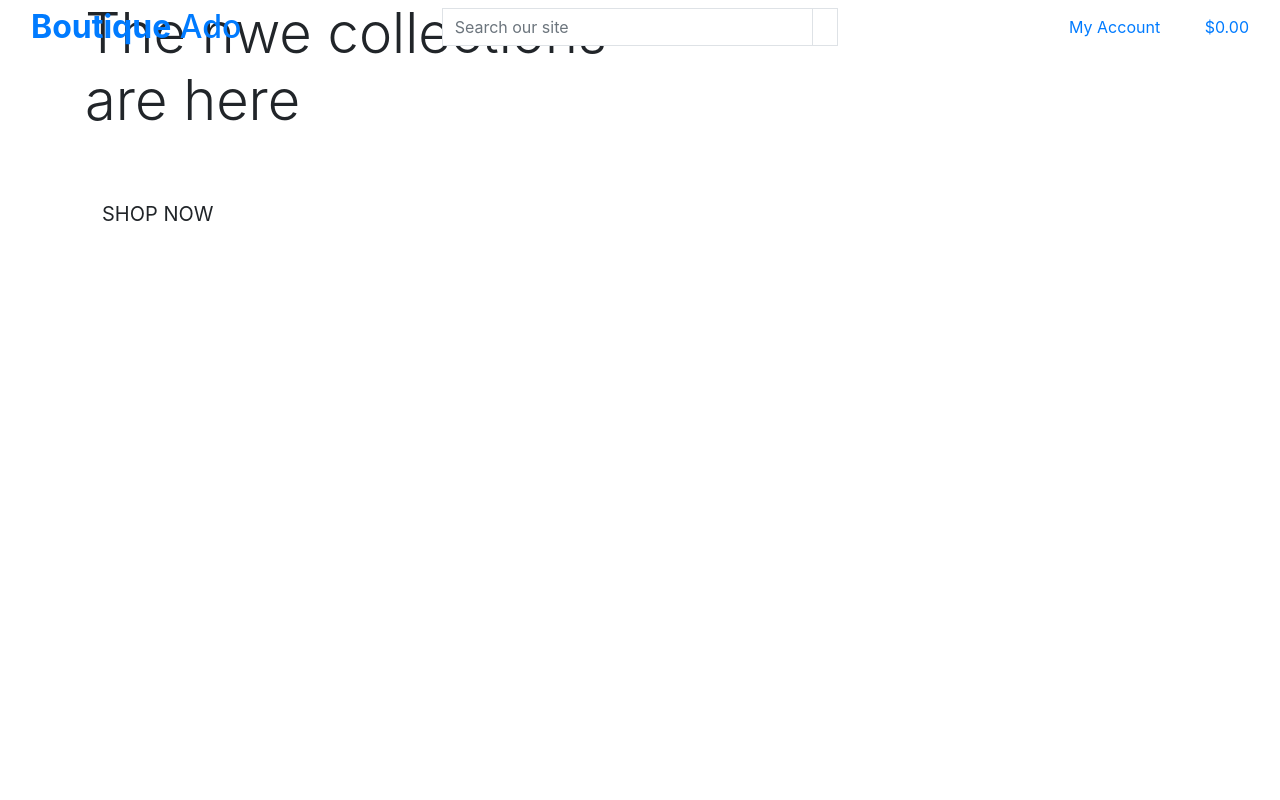
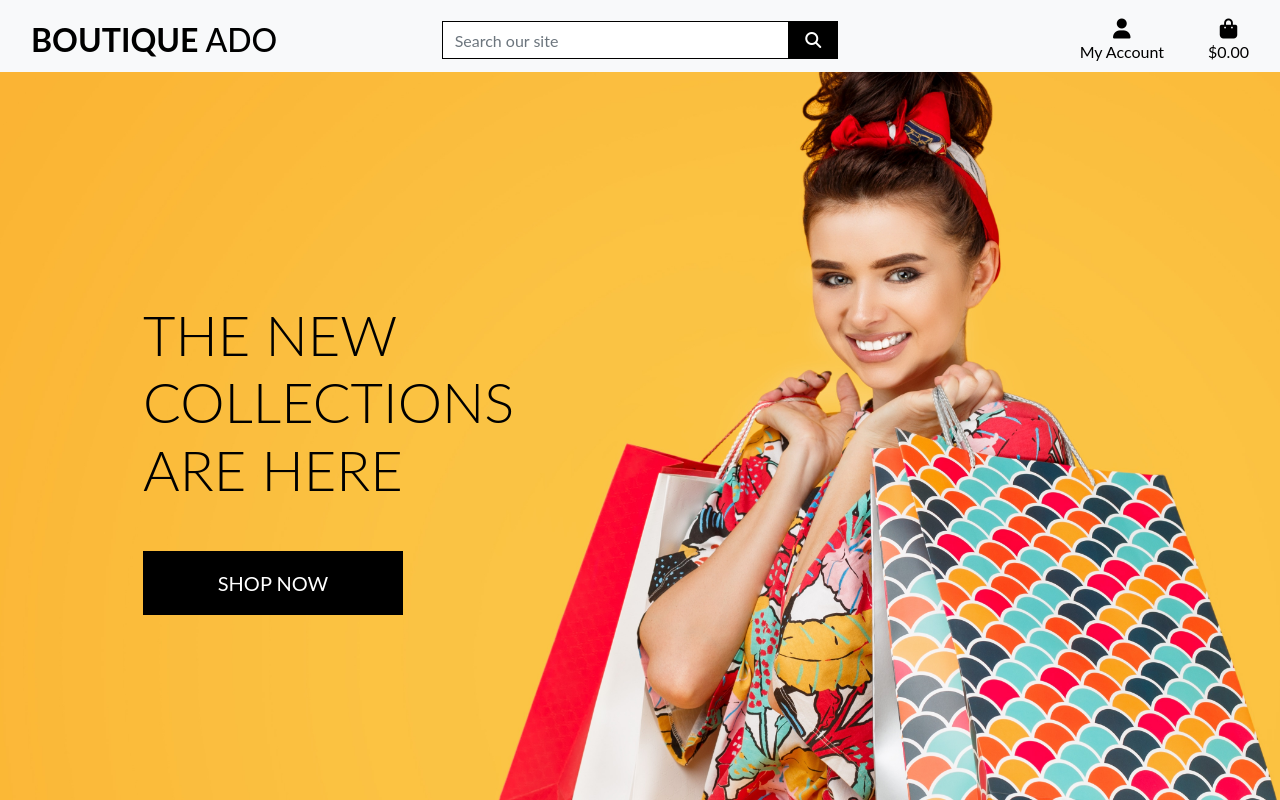
Before and after one commit to Fordalex/boutique_ado, a Django app: page / in a window 1280 px wide. Run offline with Django 3.2, Linux system fonts and the light colour scheme; some libraries are stand-ins or nearby versions.

Commit message:
Completed homepage header and CSS.

```diff
--- a/boutique_ado/settings.py
+++ b/boutique_ado/settings.py
@@ -146,3 +146,7 @@ USE_TZ = True
 # https://docs.djangoproject.com/en/3.0/howto/static-files/
 
 STATIC_URL = '/static/'
+STATICFILES_DIRS = (os.path.join(BASE_DIR, 'static'),)
+
+MEDIA_URL = '/media/'
+MEDIA_ROOT = os.path.join(BASE_DIR, 'media')
--- a/boutique_ado/urls.py
+++ b/boutique_ado/urls.py
@@ -15,10 +15,11 @@ Including another URLconf
 """
 from django.contrib import admin
 from django.urls import path, include
-
+from django.conf import settings
+from django.conf.urls.static import static
 
 urlpatterns = [
     path('admin/', admin.site.urls),
     path('accounts/', include('allauth.urls')),
     path('', include('home.urls')),
-]
+] + static(settings.MEDIA_URL, document_root=settings.MEDIA_ROOT)
--- a/home/templates/home/index.html
+++ b/home/templates/home/index.html
@@ -15,7 +15,7 @@
 <div class="container h-100">
     <div class="row h-100">
         <div class="col-7 col-md-6 my-auto">
-            <h1 class="display-4 logo-font text-black">The nwe collections are here</h1>
+            <h1 class="display-4 logo-font text-black">The new collections are here</h1>
             <div class="my-5">
                 <h4>
                     <a href="" class="shop-now-button btn btn-lg rounded-0 text-uppercase py-3">Shop Now</a>
--- /dev/null
+++ b/static/css/style.css
@@ -0,0 +1,81 @@
+html {
+    height: 100%;
+}
+
+body {
+    background: url('/media/homepage_background_cropped.jpg') no-repeat center center fixed;
+    background-size: cover;
+    height: calc(100vh - 164px);
+    color: #555;
+    font-family: 'Lato';
+}
+
+/* from Bulma */
+.icon {
+    align-items: center;
+    display: inline-flex;
+    justify-content: center;
+    height: 1.5rem;
+    width: 1.5rem;
+}
+
+.logo-font {
+    text-transform: uppercase;
+}
+
+.main-logo-link {
+    width: fit-content;
+}
+
+.shop-now-button {
+    background: black;
+    color: white;
+    min-width: 260px;
+}
+
+.btn-black {
+    background: black;
+    color: white;
+}
+
+.shop-now-button:hover,
+.shop-now-button:active,
+.shop-now-button:focus,
+.btn-black:hover,
+.btn-black:active,
+.btn-black:focus {
+    background: #222;
+    color: white;
+}
+
+.text-black {
+    color: #000 !important;
+}
+
+.border-black {
+    border: 1px solid black !important;
+}
+
+/* -------------------------------- Media Queries */
+
+/* Slightly larger container on xl screens */
+@media (min-width: 1200px) {
+  .container {
+    max-width: 80%;
+  }
+}
+
+/* fixed top navbar only on medium and up */
+@media (min-width: 992px) {
+    .fixed-top-desktop-only {
+        position: fixed;
+        top: 0;
+        right: 0;
+        left: 0;
+        z-index: 1030;
+    }
+
+    .header-container {
+        padding-top: 164px;
+    }
+}
--- a/templates/base.html
+++ b/templates/base.html
@@ -1,4 +1,3 @@
-
 {% load static %}
 <!doctype html>
 <html lang="en">
@@ -16,12 +15,15 @@
     <!-- Bootstrap CSS -->
     {% block corecss %}
     <link rel="stylesheet" href="https://stackpath.bootstrapcdn.com/bootstrap/4.5.0/css/bootstrap.min.css" integrity="sha384-9aIt2nRpC12Uk9gS9baDl411NQApFmC26EwAOH8WgZl5MYYxFfc+NcPb1dKGj7Sk" crossorigin="anonymous">
+
+    <link rel="stylesheet" href="{% static 'css/style.css' %}">
     {% endblock %}
 
     {% block extra_css %}
     {% endblock %}
 
     {% block corejs %}
+    <script src="https://kit.fontawesome.com/d4ed0579d0.js" crossorigin="anonymous"></script>
     <script src="https://code.jquery.com/jquery-3.5.1.slim.min.js" integrity="sha384-DfXdz2htPH0lsSSs5nCTpuj/zy4C+OGpamoFVy38MVBnE+IbbVYUew+OrCXaRkfj" crossorigin="anonymous"></script>
     <script src="https://cdn.jsdelivr.net/npm/popper.js@1.16.0/dist/umd/popper.min.js" integrity="sha384-Q6E9RHvbIyZFJoft+2mJbHaEWldlvI9IOYy5n3zV9zzTtmI3UksdQRVvoxMfooAo" crossorigin="anonymous"></script>
     <script src="https://stackpath.bootstrapcdn.com/bootstrap/4.5.0/js/bootstrap.min.js" integrity="sha384-OgVRvuATP1z7JjHLkuOU7Xw704+h835Lr+6QL9UvYjZE3Ipu6Tp75j7Bh/kR0JKI" crossorigin="anonymous"></script>
@@ -35,10 +37,9 @@
   <body>
 
     <header class="container-fluid fixed-top">
-
-        <div class="row">
+        <div id="topnav" class="row bg-light pt-lg-2 d-none d-lg-flex">
             <div class="col-12 col-lg-4 my-auto py-1 py-lg-0 text-center text-lg-left">
-                <a href="{% url home %}" class="nav-link main-logo-link">
+                <a href="" class="nav-link main-logo-link">
                     <h2 class="logo-font text-black my-0"><strong>Boutique</strong> Ado</h2>
                 </a>
             </div>
```
Also changed, not shown: media/homepage_background_cropped.jpg (added).
